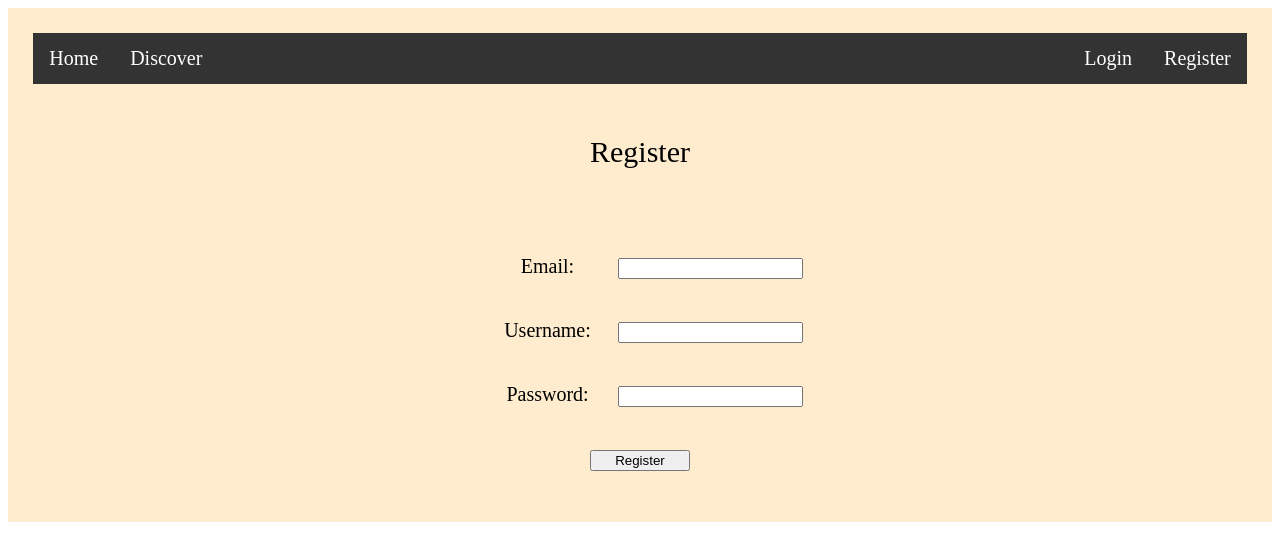
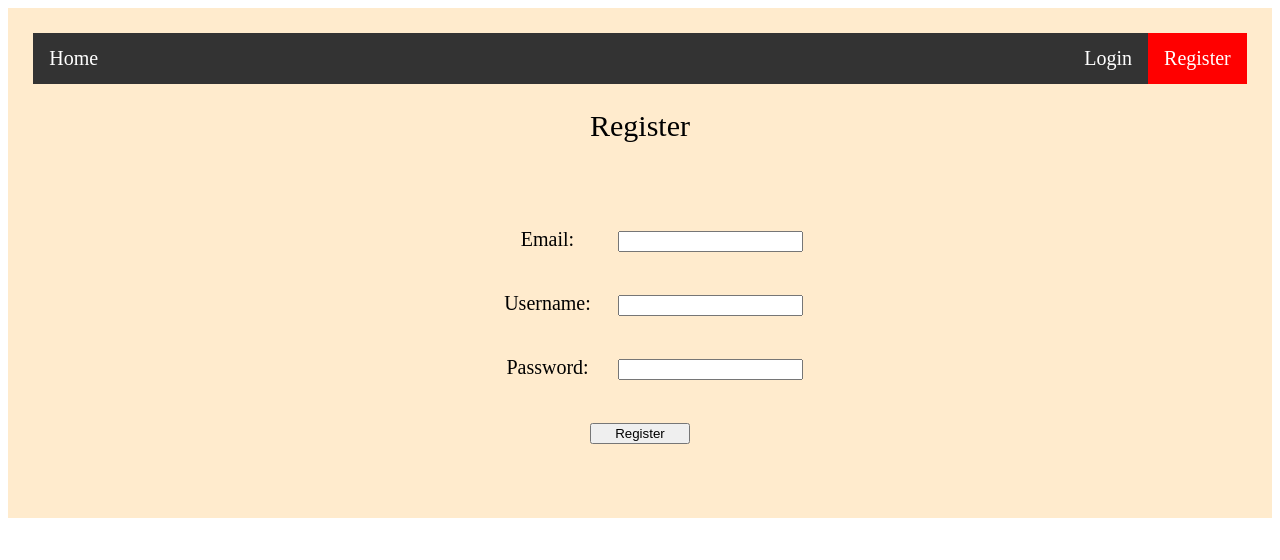
Before and after one commit to soga2001/BasedBook, a React (Create React App) app in the folder front_end/: page /Register in a window 1280 px wide. Shown: the top 560 px of the page. Built offline with nearby package versions, Linux system fonts and the light colour scheme.

Commit message:
Now the navbar links have an active class

```diff
--- a/front_end/src/App.css
+++ b/front_end/src/App.css
@@ -36,6 +36,7 @@ ul {
   padding: 0;
   overflow: hidden;
   background-color: #333;
+  color: White !important;
 }
 
 li {
--- a/front_end/src/Navbar.tsx
+++ b/front_end/src/Navbar.tsx
@@ -1,27 +1,38 @@
-import React from "react";
+import React, { Component } from "react";
 import './App.css';
-import { NavLink, Router} from "react-router-dom"
+import { NavLink, BrowserRouter as Router, Link, Route} from "react-router-dom"
+import Home from './Home';
+import Register from './Register';
+import Login from './Login';
 
 
-function Navbar() {
+class Navbar extends Component {
+  render() {
     return (
       <div className="App">
+        <Router>
           <nav className="topnav">
             <div>
               <ul>
                 <div className="left" >
-                <li><a href="/Home">Home</a></li>
-                <li><a href="/Discover">Discover</a></li>
+                  <li><NavLink to='/Home' activeStyle={{background: 'red'}}>Home</NavLink></li>
+                  {/* <li><Link to='/Discover'>Discover</Link></li> */}
                 </div>
                 <div className="right">
-                <li><a href="/Login">Login</a></li>
-                <li><a href="/Register">Register</a></li>
+                  <li><NavLink to='/Login' activeStyle={{background: 'red'}}>Login</NavLink></li>
+                  <li><NavLink to='/Register' activeStyle={{background: 'red'}}>Register</NavLink></li>
                 </div>
               </ul>
             </div>
           </nav>
+          <Route path="/" exact component={Home}/>
+          <Route path="/Home" exact component={Home}/>
+          <Route path="/Login" exact component={Login}/>
+          <Route path="/Register" exact component={Register}/>
+        </Router>
       </div>
     );
   }
+}
 
 export default Navbar;
--- a/front_end/src/Register.tsx
+++ b/front_end/src/Register.tsx
@@ -15,12 +15,10 @@ class Register extends Component {
         if (res.data.error) {
           this.setState({registered: ''})
           this.setState({err: res.data.error})
-          console.log(this.state.registered)
         }
         else if(res.data.success) {
           this.setState({err: ''})
           this.setState({registered: res.data.success})
-          console.log(this.state.registered)
         }
     });
   }
--- a/front_end/src/index.tsx
+++ b/front_end/src/index.tsx
@@ -12,12 +12,6 @@ import { BrowserRouter as Router, Route, Switch } from "react-router-dom";
 ReactDOM.render(
   <React.Fragment>
     <Navbar />
-    <Router>
-        <Route path="/" exact component={Home}/>
-        <Route path="/Home" exact component={Home}/>
-        <Route path="/Login" exact component={Login}/>
-        <Route path="/Register" exact component={Register}/>
-    </Router>
   </React.Fragment>,
   document.getElementById('root')
 );
```
Lines whose indentation alone changed are shown as unchanged.
